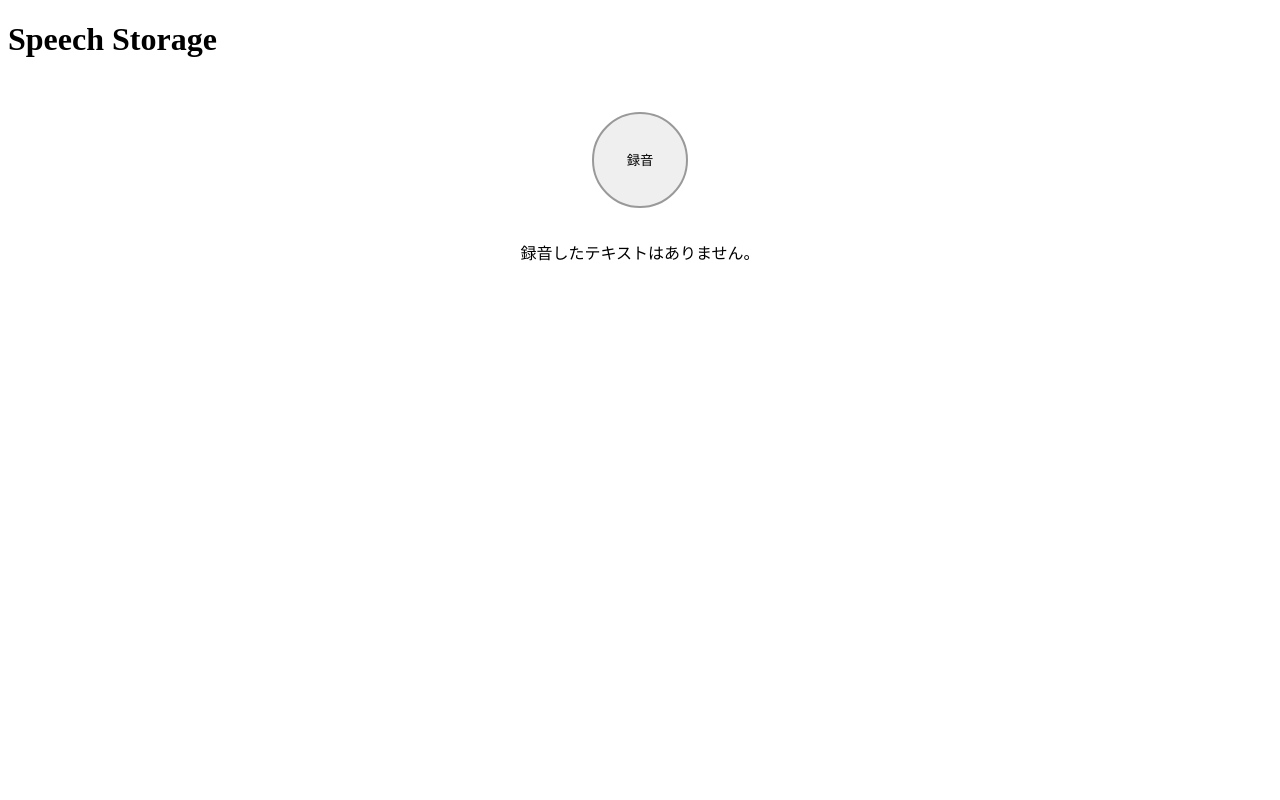
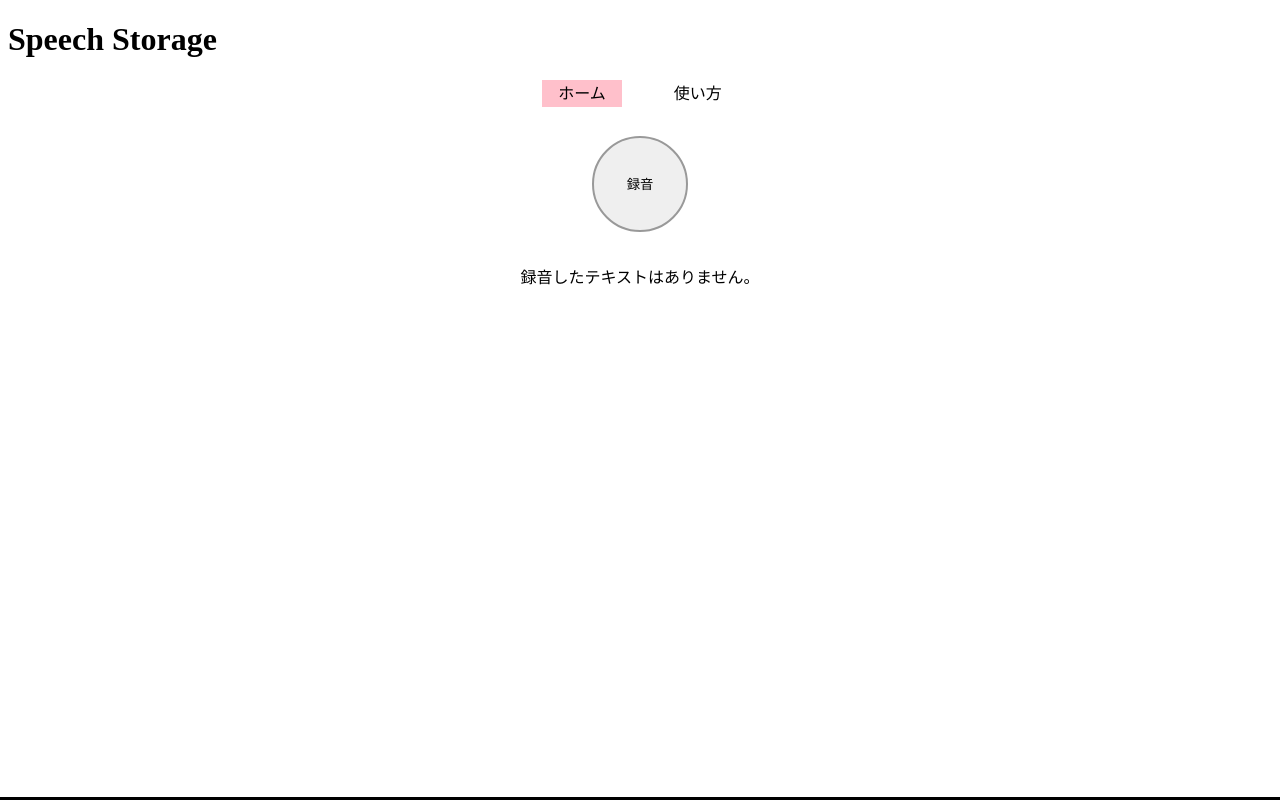
Before and after one commit to aiwaka/speech_storage, a SvelteKit app: page / in a window 1280 px wide. Built offline with nearby package versions, Linux system fonts and the light colour scheme.

Commit message:
add header

```diff
--- a/src/routes/+layout.svelte
+++ b/src/routes/+layout.svelte
@@ -1,4 +1,8 @@
-<header><h1>Speech Storage</h1></header>
+<script>
+  import Header from "./Header.svelte";
+</script>
+
+<Header />
 
 <div class="contents">
   <slot />
--- /dev/null
+++ b/src/routes/Header.svelte
@@ -0,0 +1,49 @@
+<script lang="ts">
+  import { page } from "$app/stores";
+</script>
+
+<header><h1>Speech Storage</h1></header>
+
+<div class="nav-container">
+  <nav>
+    <span class="page-link" aria-current={$page.url.pathname === "/" ? "page" : undefined}>
+      <a href="/">ホーム</a>
+    </span>
+    <span class="page-link" aria-current={$page.url.pathname === "/about" ? "page" : undefined}>
+      <a href="/about">使い方</a>
+    </span>
+  </nav>
+</div>
+
+<style>
+  a {
+    color: inherit;
+    text-decoration: none;
+  }
+  .nav-container {
+    width: fit-content;
+    margin: 0 auto;
+  }
+  .page-link {
+    margin: 0.5rem 1rem;
+    padding: 0.3rem 1rem;
+  }
+  .page-link[aria-current="page"] {
+    background-color: pink;
+  }
+  .page-link[aria-current="page"]::before {
+    content: "";
+    width: 100%;
+    height: 0.2rem;
+    background: black;
+    position: absolute;
+    left: 50%;
+    bottom: 0;
+    transform: translateX(-50%);
+    transition: 0.25s ease-out;
+  }
+
+  a:hover {
+    color: salmon;
+  }
+</style>
```
